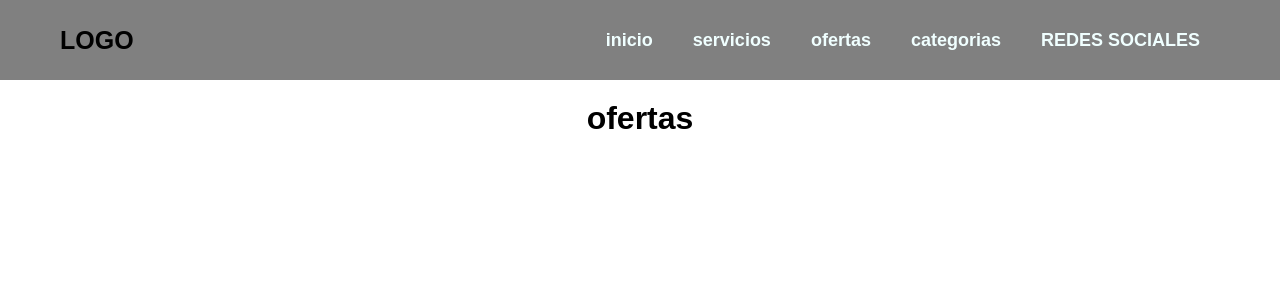
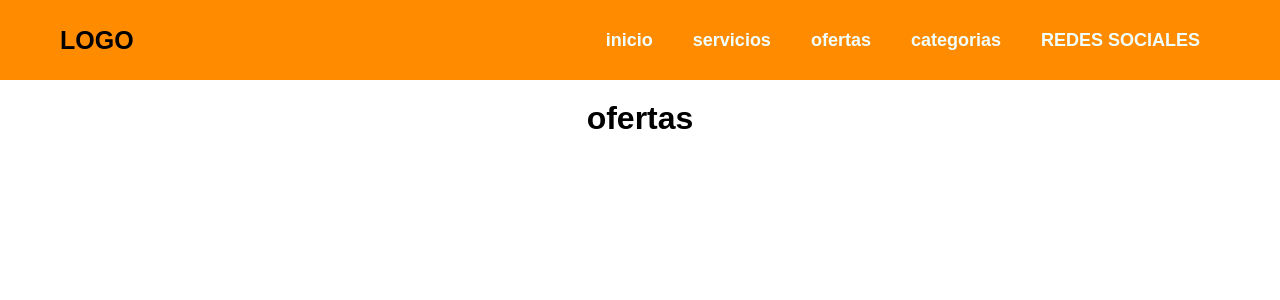
Before and after one commit to nahipereyra/olimpiadas_prog, a PHP site: page /ofertas.php in a window 1280 px wide. Shown: the top 300 px of the page. Run offline with PHP 8.4, Linux system fonts and the light colour scheme.

Commit message:
munu ofertas anaranjao

```diff
--- a/ofertas.css
+++ b/ofertas.css
@@ -19,7 +19,7 @@ body {
 
 .content {
     min-height: 80px;
-    background: gray;
+    background: #FF8C00;
     /* Para que el menú no flote fuera del header, el 'content' debe ser el contenedor del menú y no 'menu' directamente */
     position: relative; /* Asegura que los elementos posicionados absolutamente dentro de 'content' se posicionen en relación a este */
 }
@@ -94,7 +94,7 @@ h1 {
         top: 100%; /* Asegura que el menú desplegable esté justo debajo del header */
         left: 0;
         right: 0;
-        background: gray;
+        background: #FF8C00;
         display: none; /* Oculto por defecto */
         z-index: 1000; /* Asegura que el menú esté por encima de otros elementos */
     }
```
